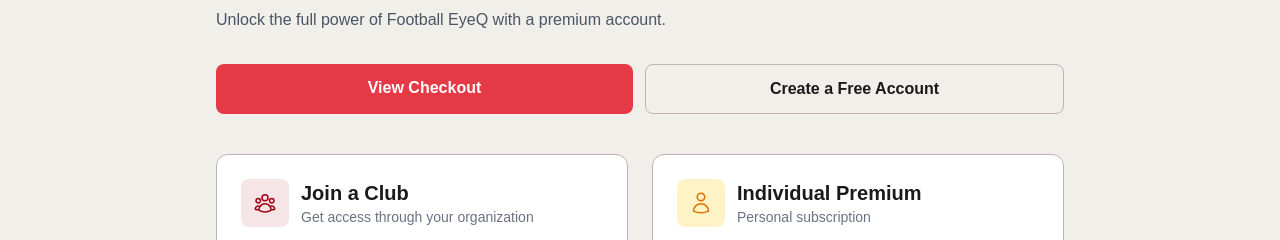
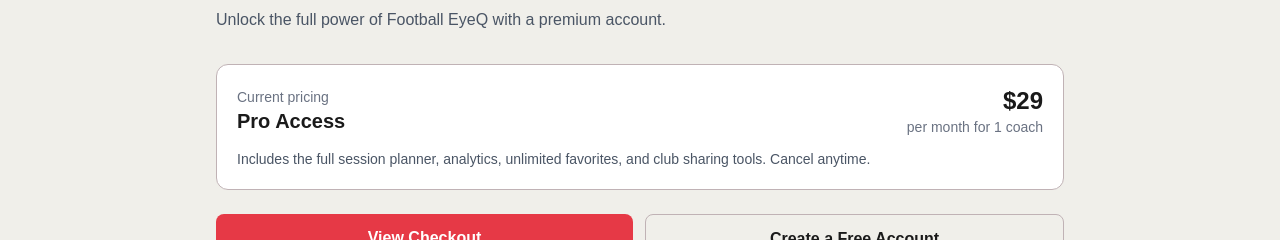
Before and after one commit to Brinkmann/FootBallEyeQ_Site, a Next.js app: page /upgrade in a window 1280 px wide. Shown: the part 175-415 px from the top of the page. Built offline with nearby package versions, Linux system fonts and the light colour scheme; no server answers.

Commit message:
Align pricing copy and terminology

```diff
--- a/app/components/WelcomeModal.tsx
+++ b/app/components/WelcomeModal.tsx
@@ -45,7 +45,7 @@
             <ul className="space-y-2 text-sm text-gray-600">
               <li className="flex items-start gap-2">
                 <span className="text-primary font-bold">1.</span>
-                <span>Browse the Drill Catalog - 100+ training exercises</span>
+                <span>Browse the Drill Catalogue - 100+ training exercises</span>
               </li>
               <li className="flex items-start gap-2">
                 <span className="text-primary font-bold">2.</span>
--- a/app/upgrade/page.tsx
+++ b/app/upgrade/page.tsx
@@ -113,6 +113,22 @@
         <p className="text-gray-600 mb-8">
           Unlock the full power of Football EyeQ with a premium account.
         </p>
+
+        <div className="bg-card border border-divider rounded-xl p-5 mb-6">
+          <div className="flex items-center justify-between gap-4 flex-wrap">
+            <div>
+              <p className="text-sm text-gray-500">Current pricing</p>
+              <h2 className="text-xl font-bold text-foreground">Pro Access</h2>
+            </div>
+            <div className="text-right">
+              <p className="text-2xl font-extrabold text-foreground">$29</p>
+              <p className="text-sm text-gray-500">per month for 1 coach</p>
+            </div>
+          </div>
+          <p className="text-sm text-gray-600 mt-3">
+            Includes the full session planner, analytics, unlimited favorites, and club sharing tools. Cancel anytime.
+          </p>
+        </div>
 
         <div className="flex flex-col sm:flex-row gap-3 mb-10">
           <Link
```
